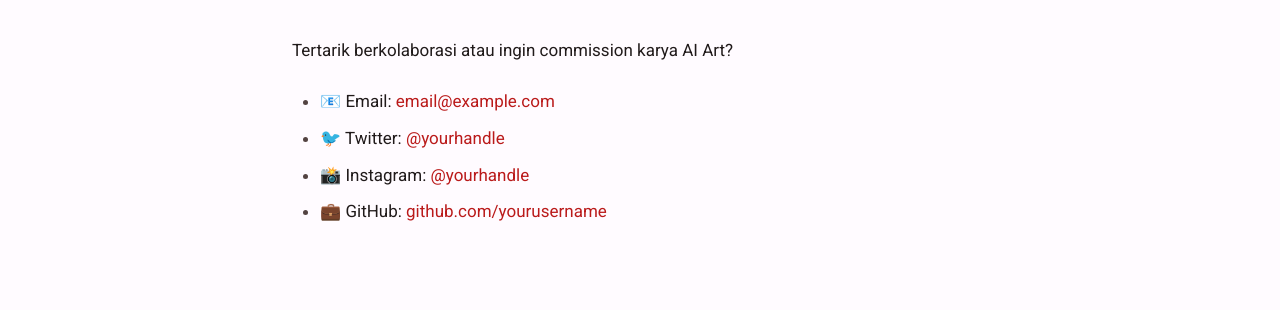
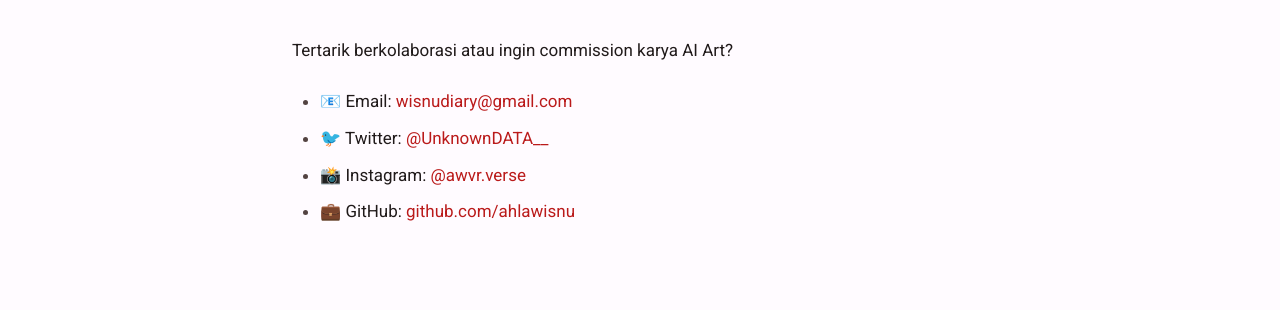
Before and after one commit to ahlawisnu/ahlawisnu.github.io, a Jekyll site: the page built from contact.md, in a window 1280 px wide and 1032 px high. Shown: the part 210-520 px from the top of the window. Built offline with Jekyll 4.4.1, drawn with Linux system fonts in a browser that asks for light colours; some web fonts are replaced.

Commit message:
Update contact information in contact.md

```diff
--- a/contact.md
+++ b/contact.md
@@ -6,7 +6,7 @@ permalink: /contact/
 
 Tertarik berkolaborasi atau ingin commission karya AI Art?
 
-- 📧 Email: [email@example.com](mailto:email@example.com)
-- 🐦 Twitter: [@yourhandle](https://twitter.com/yourhandle)
-- 📸 Instagram: [@yourhandle](https://instagram.com/yourhandle)
-- 💼 GitHub: [github.com/yourusername](https://github.com/yourusername)
+- 📧 Email: [wisnudiary@gmail.com](mailto:wisnudiary@gmail.com)
+- 🐦 Twitter: [@UnknownDATA__](https://twitter.com/UnknownDATA__)
+- 📸 Instagram: [@awvr.verse](https://instagram.com/awvr.verse)
+- 💼 GitHub: [github.com/ahlawisnu](https://github.com/ahlawisnu)
```
